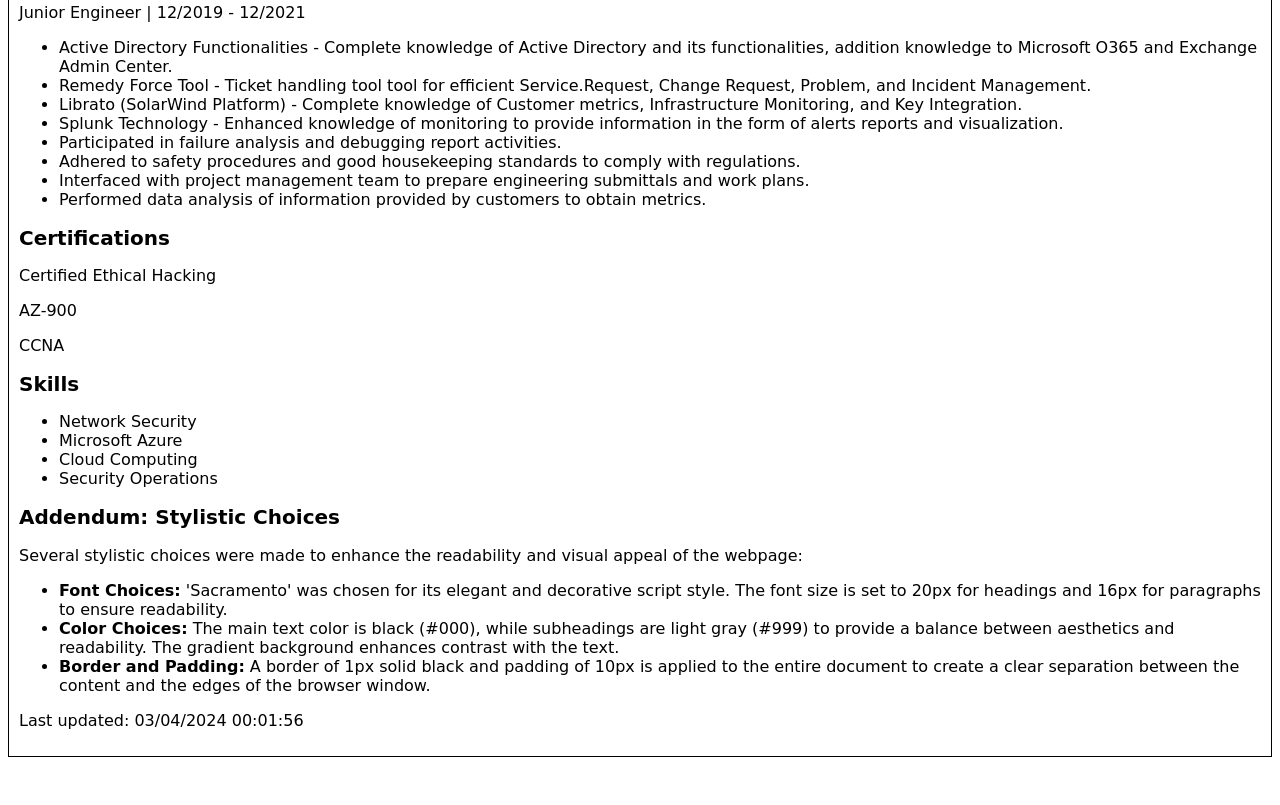
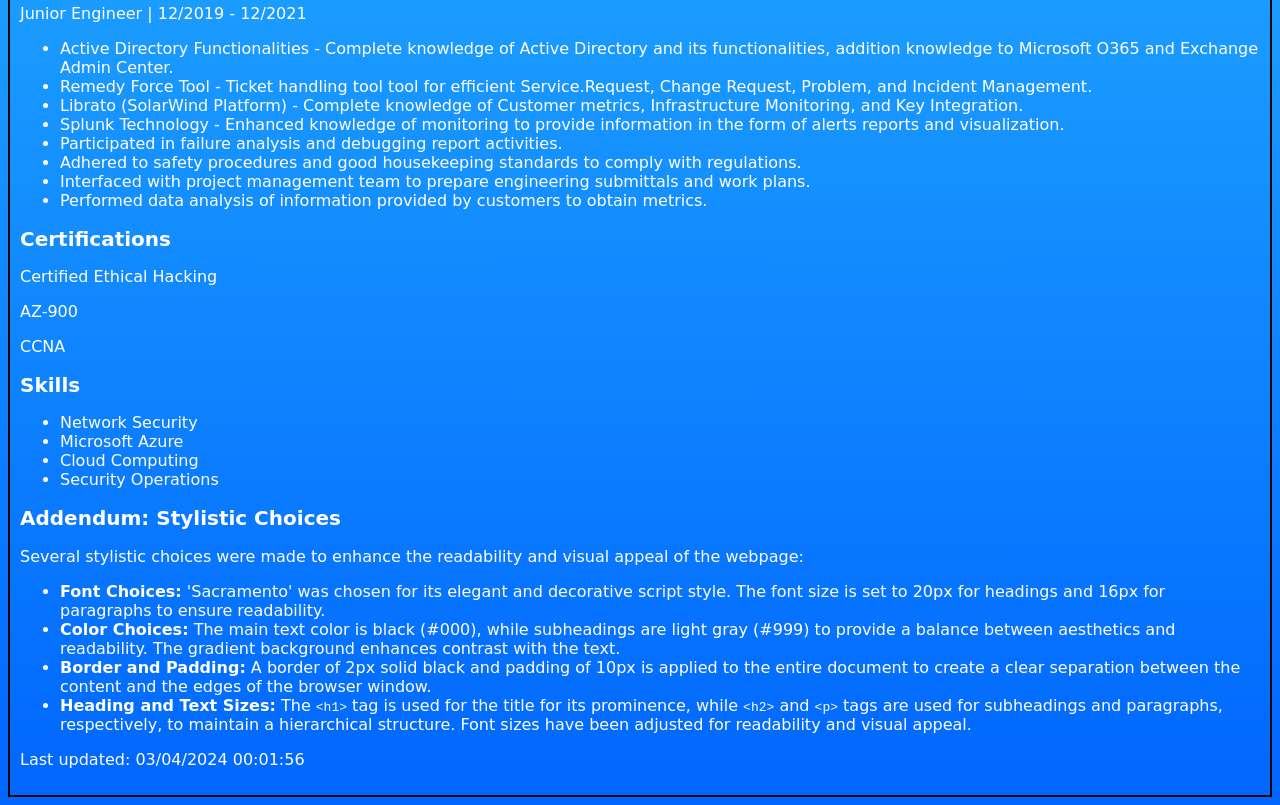
Before and after one commit to samvish16/LAB-5, a plain HTML site: page index.html in a window 1280 px wide. Shown: the part 720-1525 px from the top of the page. Before the commit the page ends 1485 px from the top, so only its background shows below. Drawn offline with Linux system fonts and the light colour scheme.

Commit message:
Update index.html

```diff
--- a/index.html
+++ b/index.html
@@ -5,10 +5,12 @@
 <meta name="viewport" content="width=device-width, initial-scale=1.0">
 <title>Lab 4 - Webpage</title>
 <style>
+
   body {
     font-family: 'Sacramento', cursive;
   }
 
+  /* Set font sizes */
   h1, h2 {
     font-size: 20px;
   }
@@ -17,13 +19,23 @@
     font-size: 16px;
   }
 
+
   body {
-    border: 1px solid black;
+    border: 2px solid black;
     padding: 10px;
   }
+
+  body {
+    background: linear-gradient(to bottom, #33ccff 0%, #0066ff 100%);
+    color: white;
+  }
+
+
 </style>
 </head>
 <body>
+
+
 <h1>Vishakha Sisodiya</h1>
 <p>vishakhasisodiya5996@gmail.com | (520) 491-9626 | Flagstaff</p>
 
@@ -78,7 +90,8 @@
 <ul>
   <li><strong>Font Choices:</strong> 'Sacramento' was chosen for its elegant and decorative script style. The font size is set to 20px for headings and 16px for paragraphs to ensure readability.</li>
   <li><strong>Color Choices:</strong> The main text color is black (#000), while subheadings are light gray (#999) to provide a balance between aesthetics and readability. The gradient background enhances contrast with the text.</li>
-  <li><strong>Border and Padding:</strong> A border of 1px solid black and padding of 10px is applied to the entire document to create a clear separation between the content and the edges of the browser window.</li>
+  <li><strong>Border and Padding:</strong> A border of 2px solid black and padding of 10px is applied to the entire document to create a clear separation between the content and the edges of the browser window.</li>
+  <li><strong>Heading and Text Sizes:</strong> The <code>&lt;h1&gt;</code> tag is used for the title for its prominence, while <code>&lt;h2&gt;</code> and <code>&lt;p&gt;</code> tags are used for subheadings and paragraphs, respectively, to maintain a hierarchical structure. Font sizes have been adjusted for readability and visual appeal.</li>
 </ul>
 <footer>
   <p>Last updated:
```
